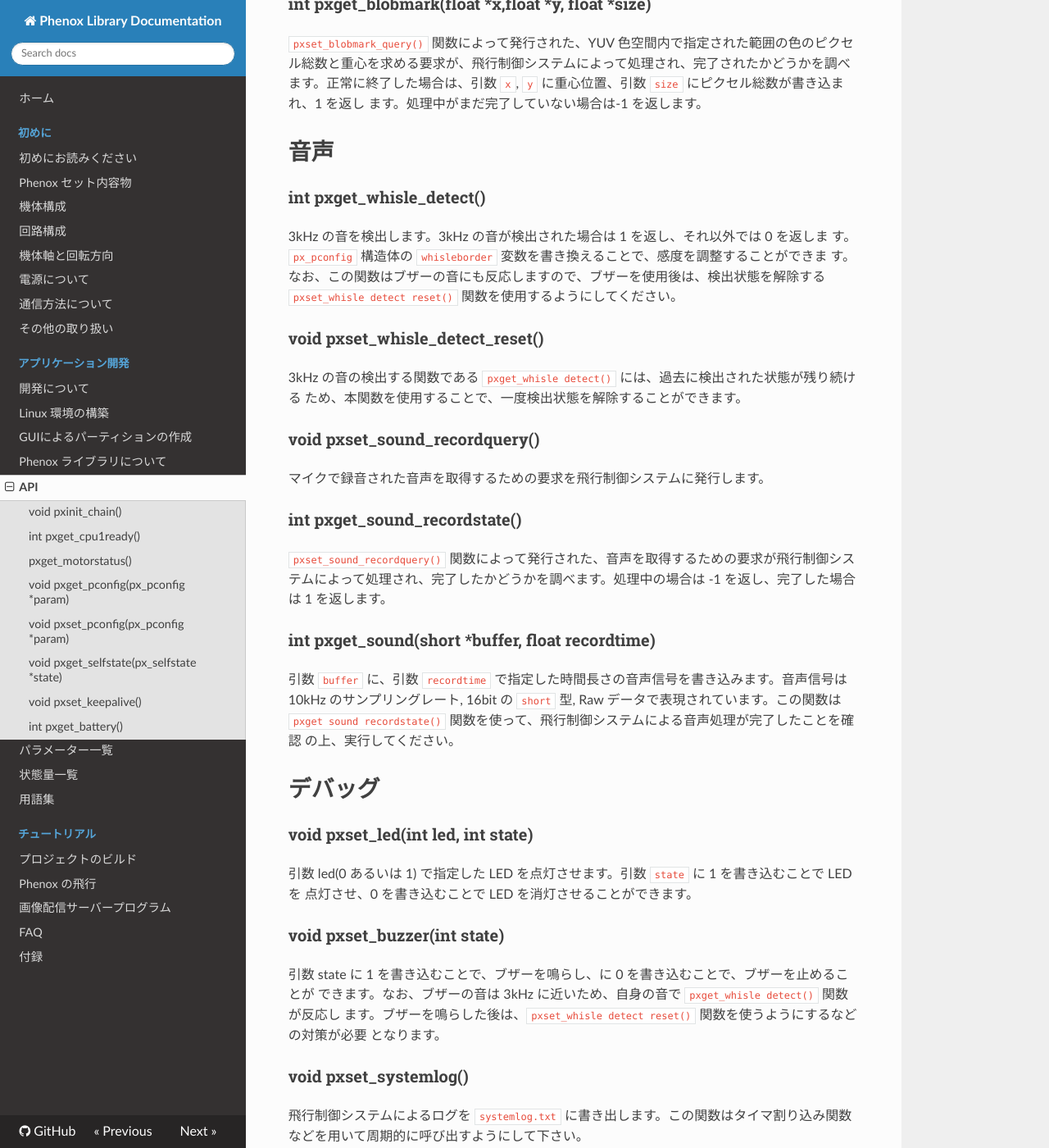
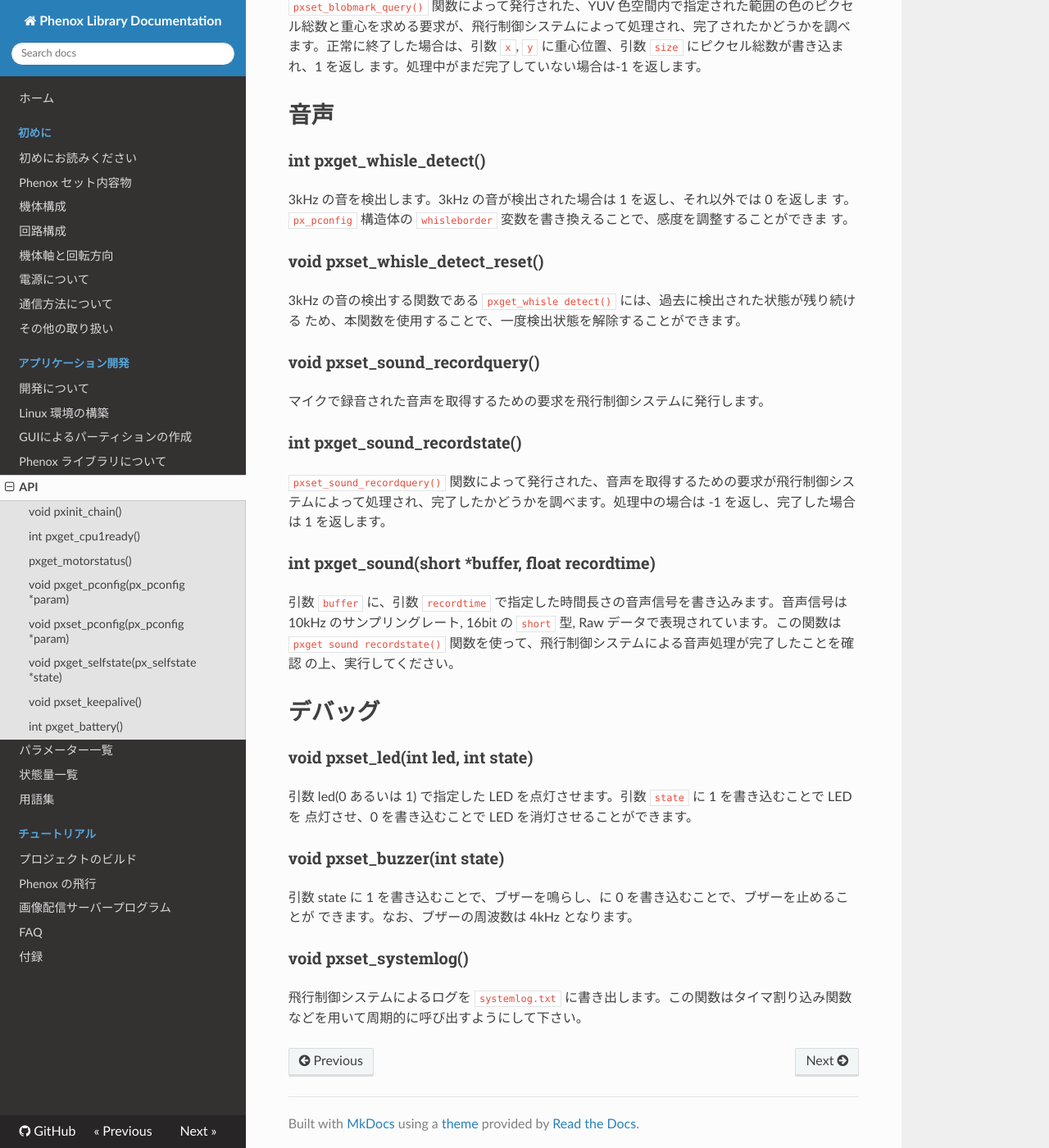
Before and after one commit to phenoxlab/phenox, an MkDocs documentation site: the page built from docs/dev/api.md, in a window 1280 px wide and 1400 px high, scrolled down 4430 px. Shown: the whole window at 82% size. Built offline with MkDocs 1.6.1, drawn with Linux system fonts in a browser that asks for light colours; nearby versions of some CDN libraries; old or Windows-style settings are respelled for this version of MkDocs; some of the changed text lies outside the part shown.

Commit message:
modified text 6

```diff
--- a/docs/dev/api.md
+++ b/docs/dev/api.md
@@ -46,7 +45,7 @@
 Phenox2 の `degx`(機体軸 Y に対する右ネジ向きの回転角度) の目標値を 180 度数単位で設定し、飛行状態 (`pxget operate mode() == PX_HOVER`) の場合は Phenox2 を追従させます。この関数に は有効期間 (`px_pconfig` 構造体の `selxytime_max`) が秒単位で設定されており、本関数を最後に実行してから設定時間以上が経過すると、飛行制御プログラムによって自動的に、下向きカメラの画像特徴点を元に推定した自己制御制御 (`pxset_visioncontrol xy()`) が行われ、現在の位置に留まろうとする制御が行われます。従って、常に指定した角度に Phenox2 を制御させたい場合はタイマ割り込み関数などを用いて、周期的に本関数を呼び出す必要があります。大きな値を指定するほど急な移動につながりますので、指定する値としては 0 ∼ 10.0 を目安としてください。
 
 ### void pxset_dst_degy(float val)
-Phenox2 の `degx`(機体軸 Z に対する右ネジ向きの回転角度) の目標値を 180 度数単位で設定し、飛 行状態 (`pxget_operate_mode() == PX_HOVER`) の場合は Phenox2 を追従させます。引数は現在 の Z 角度に対する相対角度として与えられるため、現在 Phenox2 が向いている角度から、回転させたい角度への変化量を指定してください (今の向きから半時計回りに 10.5 度回転させたい場合は, `val = 10.5`, 今の向きから時計回りに 10.5 度回転させたい場合は, `val = -10.5`)。本関数は、XY 軸の回転 角度制御関数 (`pxset_dst_degx`, `pxset_dst_degy`) とは異なり、時間の経過による影響を受けません。
+Phenox2 の `degx`(機体軸 Z に対する右ネジ向きの回転角度) の目標値を 180 度数単位で設定し、飛 行状態 (`pxget_operate_mode() == PX_HOVER`) の場合は Phenox2 を追従させます。引数は、上昇開始時 の Z 角度に対する相対角度として与えられ、回転させたい角度への変化量を指定してください (上昇開始時におけるPhenox2が向いている方向から半時計回りに 10.5 度回転させたい場合は, `val = 10.5`, 時計回りに 10.5 度回転させたい場合は, `val = -10.5`)。本関数は、XY 軸の回転 角度制御関数 (`pxset_dst_degx`, `pxset_dst_degy`) とは異なり、時間の経過による影響を受けません。そのため、周期的に呼び出す必要はありません。
 
 ### int pxset_visualselfposition(float tx,float ty)
 `px_selfstate` 構造体の `vision_tx`, `vision_ty` を引数に指定した `tx`, `ty` の値に修正します。従って、本関 数の実行によって `pxset_visioncontrol_xy` 関数が影響を受けます (そのため、`pxset_visioncontrol_xy` 関数の引数 `tx`, `ty` には、`px_selfstate` 構造体の `vision_tx`, `vision_ty` に、移動したい相対位置を足した量を指定することをお勧めします)。この関数が使用されるケースとして、画像特徴点ベースの自己位置推定値の積算誤差をリセットし、あるランドマークを原点とした画像座標系を再び定義したい場合を想定しています。
@@ -72,7 +71,7 @@
 
 # 音声
 ### int pxget_whisle_detect()
-3kHz の音を検出します。3kHz の音が検出された場合は 1 を返し、それ以外では 0 を返しま す。`px_pconfig` 構造体の `whisleborder` 変数を書き換えることで、感度を調整することができま す。なお、この関数はブザーの音にも反応しますので、ブザーを使用後は、検出状態を解除する `pxset_whisle detect reset()` 関数を使用するようにしてください。
+3kHz の音を検出します。3kHz の音が検出された場合は 1 を返し、それ以外では 0 を返しま す。`px_pconfig` 構造体の `whisleborder` 変数を書き換えることで、感度を調整することができま す。
 
 ### void pxset_whisle_detect_reset()
 3kHz の音の検出する関数である `pxget_whisle detect()` には、過去に検出された状態が残り続ける ため、本関数を使用することで、一度検出状態を解除することができます。
@@ -91,7 +90,7 @@
 引数 led(0 あるいは 1) で指定した LED を点灯させます。引数 `state` に 1 を書き込むことで LED を 点灯させ、0 を書き込むことで LED を消灯させることができます。
 
 ### void pxset_buzzer(int state)
-引数 state に 1 を書き込むことで、ブザーを鳴らし、に 0 を書き込むことで、ブザーを止めることが できます。なお、ブザーの音は 3kHz に近いため、自身の音で `pxget_whisle detect()` 関数が反応し ます。ブザーを鳴らした後は、`pxset_whisle detect reset()` 関数を使うようにするなどの対策が必要 となります。
+引数 state に 1 を書き込むことで、ブザーを鳴らし、に 0 を書き込むことで、ブザーを止めることが できます。なお、ブザーの周波数は 4kHz となります。
 
 ### void pxset_systemlog()
 飛行制御システムによるログを `systemlog.txt` に書き出します。この関数はタイマ割り込み関数などを用いて周期的に呼び出すようにして下さい。
```
Also changed, not shown: other parts of docs/dev/api.md (+1 -2 lines), docs/start/com.md (+2 -2 lines).
